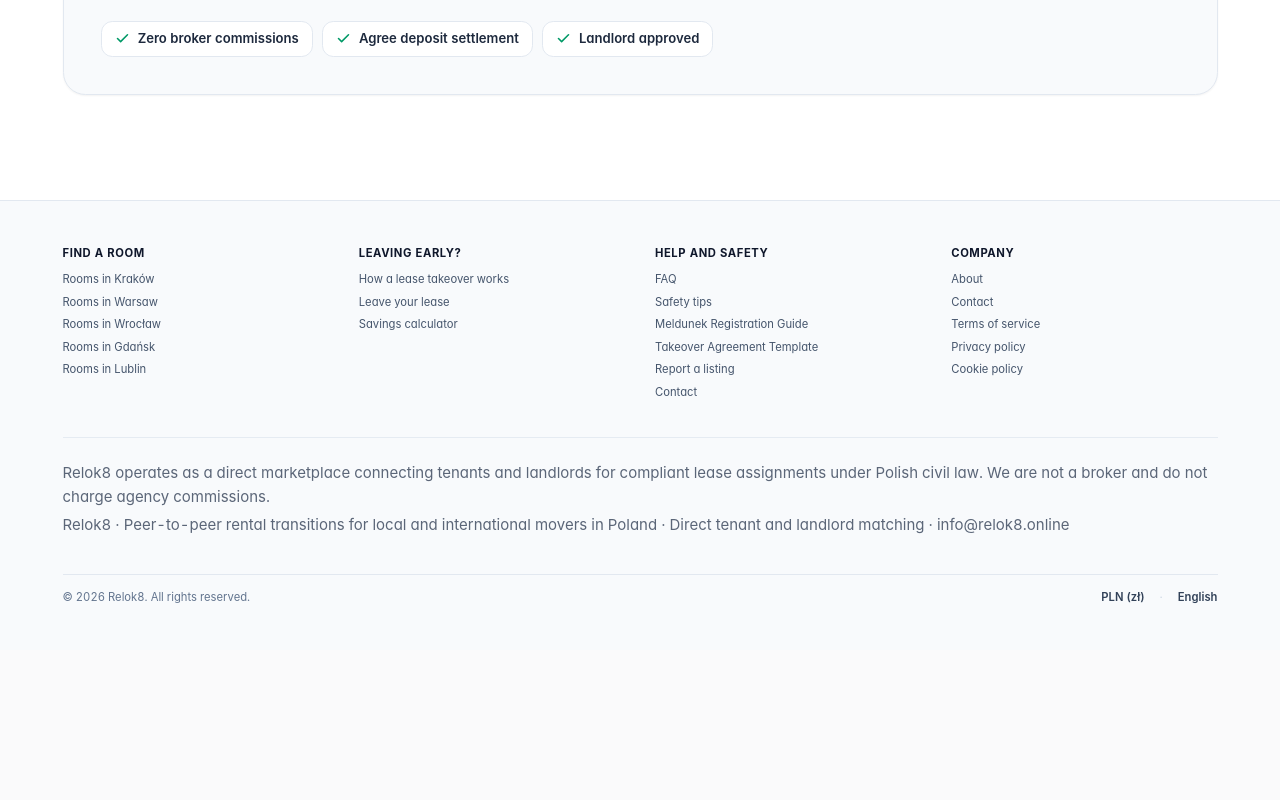
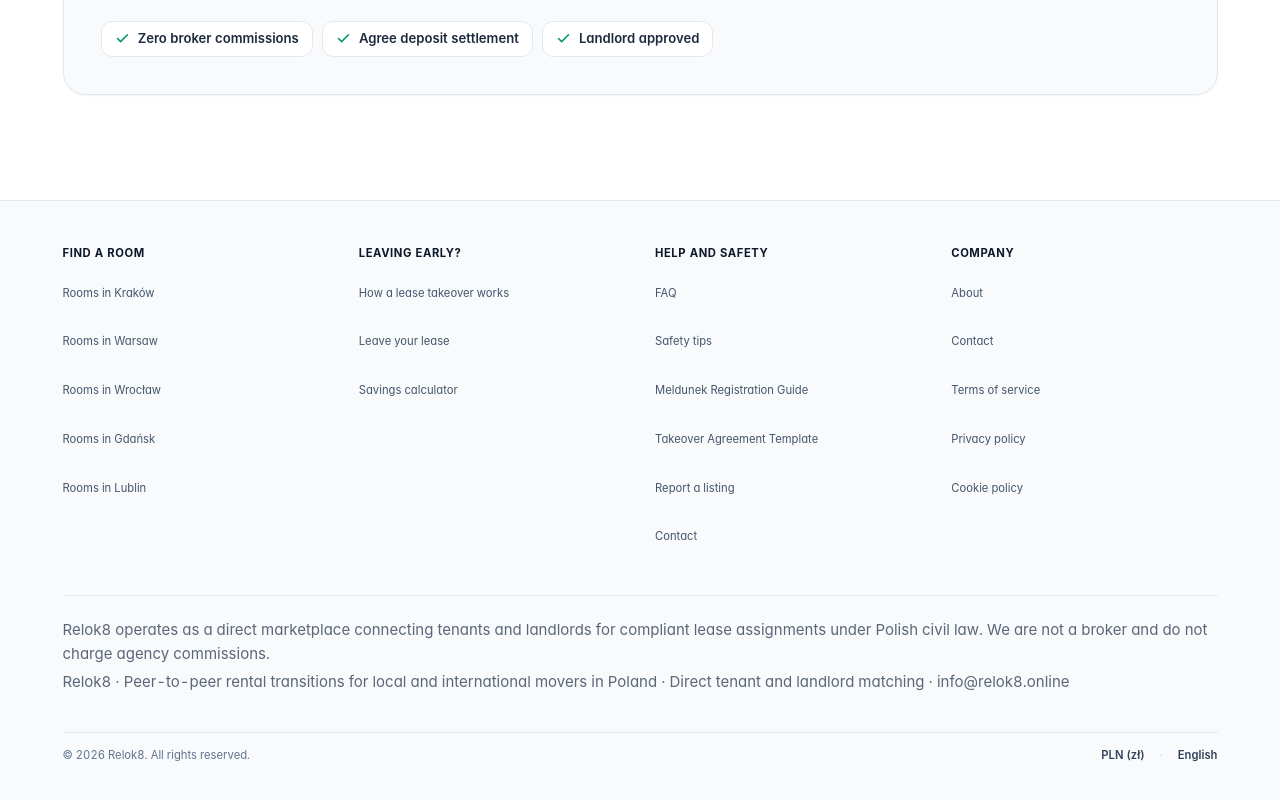
Before and after one commit to indigomate/relok8, a React (Vite) app: page / in a window 1280 px wide. Shown: the part 2489-3289 px from the top of the page. Before the commit the page ends 3139 px from the top, so only its background shows below. Built offline with nearby package versions, Linux system fonts and the light colour scheme; no server answers.

Commit message:
perf: improve first paint, typography or footer accessibility

```diff
--- a/src/components/Footer.tsx
+++ b/src/components/Footer.tsx
@@ -43,7 +43,7 @@ export const Footer: React.FC<FooterProps> = ({
                       e.preventDefault();
                       navigateToCity(city.slug, locale);
                     }}
-                    className="text-slate-600 hover:text-indigo-600 transition-colors block text-left"
+                    className="text-slate-600 hover:text-indigo-600 transition-colors flex items-center min-h-11 text-left focus-visible:outline-2 focus-visible:outline-offset-2 focus-visible:outline-indigo-600"
                   >
                     {locale === 'pl' ? `Pokoje w ${city.name === 'Warsaw' ? 'Warszawie' : city.name === 'Kraków' ? 'Krakowie' : city.name === 'Wrocław' ? 'Wrocławiu' : city.name === 'Gdańsk' ? 'Gdańsku' : 'Lublinie'}` : `Rooms in ${city.name}`}
                   </a>
@@ -62,7 +62,7 @@ export const Footer: React.FC<FooterProps> = ({
                 <a
                   href={`${locale === 'pl' ? '/pl' : ''}/how-it-works`}
                   onClick={(e) => handleLink('/how-it-works', e)}
-                  className="text-slate-600 hover:text-indigo-600 transition-colors block text-left"
+                  className="text-slate-600 hover:text-indigo-600 transition-colors flex items-center min-h-11 text-left focus-visible:outline-2 focus-visible:outline-offset-2 focus-visible:outline-indigo-600"
                 >
                   {strings.footerHowItWorks}
                 </a>
@@ -71,7 +71,7 @@ export const Footer: React.FC<FooterProps> = ({
                 <a
                   href={`${locale === 'pl' ? '/pl' : ''}/leave-your-lease`}
                   onClick={(e) => handleLink('/leave-your-lease', e)}
-                  className="text-slate-600 hover:text-indigo-600 transition-colors block text-left"
+                  className="text-slate-600 hover:text-indigo-600 transition-colors flex items-center min-h-11 text-left focus-visible:outline-2 focus-visible:outline-offset-2 focus-visible:outline-indigo-600"
                 >
                   {strings.footerLeaveLease}
                 </a>
@@ -80,7 +80,7 @@ export const Footer: React.FC<FooterProps> = ({
                 <a
                   href={`${locale === 'pl' ? '/pl' : ''}/savings-calculator`}
                   onClick={(e) => handleLink('/savings-calculator', e)}
-                  className="text-slate-600 hover:text-indigo-600 transition-colors block text-left"
+                  className="text-slate-600 hover:text-indigo-600 transition-colors flex items-center min-h-11 text-left focus-visible:outline-2 focus-visible:outline-offset-2 focus-visible:outline-indigo-600"
                 >
                   {strings.footerSavingsCalc}
                 </a>
@@ -98,7 +98,7 @@ export const Footer: React.FC<FooterProps> = ({
                 <a
                   href={`${locale === 'pl' ? '/pl' : ''}/help`}
                   onClick={(e) => handleLink('/help', e)}
-                  className="text-slate-600 hover:text-indigo-600 transition-colors block text-left"
+                  className="text-slate-600 hover:text-indigo-600 transition-colors flex items-center min-h-11 text-left focus-visible:outline-2 focus-visible:outline-offset-2 focus-visible:outline-indigo-600"
                 >
                   {strings.footerFaq}
                 </a>
@@ -107,7 +107,7 @@ export const Footer: React.FC<FooterProps> = ({
                 <a
                   href={`${locale === 'pl' ? '/pl' : ''}/safety-guide`}
                   onClick={(e) => handleLink('/safety-guide', e)}
-                  className="text-slate-600 hover:text-indigo-600 transition-colors block text-left"
+                  className="text-slate-600 hover:text-indigo-600 transition-colors flex items-center min-h-11 text-left focus-visible:outline-2 focus-visible:outline-offset-2 focus-visible:outline-indigo-600"
                 >
                   {strings.footerSafetyTips}
                 </a>
@@ -116,7 +116,7 @@ export const Footer: React.FC<FooterProps> = ({
                 <a
                   href={`${locale === 'pl' ? '/pl' : ''}/meldunek-guide`}
                   onClick={(e) => handleLink('/meldunek-guide', e)}
-                  className="text-slate-600 hover:text-indigo-600 transition-colors block text-left"
+                  className="text-slate-600 hover:text-indigo-600 transition-colors flex items-center min-h-11 text-left focus-visible:outline-2 focus-visible:outline-offset-2 focus-visible:outline-indigo-600"
                 >
                   {locale === 'pl' ? 'Poradnik meldunku (PESEL)' : 'Meldunek Registration Guide'}
                 </a>
@@ -125,7 +125,7 @@ export const Footer: React.FC<FooterProps> = ({
                 <a
                   href={`${locale === 'pl' ? '/pl' : ''}/cesja-template`}
                   onClick={(e) => handleLink('/cesja-template', e)}
-                  className="text-slate-600 hover:text-indigo-600 transition-colors block text-left"
+                  className="text-slate-600 hover:text-indigo-600 transition-colors flex items-center min-h-11 text-left focus-visible:outline-2 focus-visible:outline-offset-2 focus-visible:outline-indigo-600"
                 >
                   {locale === 'pl' ? 'Wzór uzgodnienia przejęcia' : 'Takeover Agreement Template'}
                 </a>
@@ -137,7 +137,7 @@ export const Footer: React.FC<FooterProps> = ({
                     e.preventDefault();
                     if (onOpenReportListing) onOpenReportListing();
                   }}
-                  className="text-slate-600 hover:text-indigo-600 transition-colors block text-left"
+                  className="text-slate-600 hover:text-indigo-600 transition-colors flex items-center min-h-11 text-left focus-visible:outline-2 focus-visible:outline-offset-2 focus-visible:outline-indigo-600"
                 >
                   {strings.footerReportListing}
                 </a>
@@ -145,7 +145,7 @@ export const Footer: React.FC<FooterProps> = ({
               <li>
                 <a
                   href="mailto:info@relok8.online"
-                  className="text-slate-600 hover:text-indigo-600 transition-colors block text-left"
+                  className="text-slate-600 hover:text-indigo-600 transition-colors flex items-center min-h-11 text-left focus-visible:outline-2 focus-visible:outline-offset-2 focus-visible:outline-indigo-600"
                 >
                   {strings.footerContact}
                 </a>
@@ -163,7 +163,7 @@ export const Footer: React.FC<FooterProps> = ({
                 <a
                   href={`${locale === 'pl' ? '/pl' : ''}/how-it-works`}
                   onClick={(e) => handleLink('/how-it-works', e)}
-                  className="text-slate-600 hover:text-indigo-600 transition-colors block text-left"
+                  className="text-slate-600 hover:text-indigo-600 transition-colors flex items-center min-h-11 text-left focus-visible:outline-2 focus-visible:outline-offset-2 focus-visible:outline-indigo-600"
                 >
                   {strings.footerAbout}
                 </a>
@@ -171,7 +171,7 @@ export const Footer: React.FC<FooterProps> = ({
               <li>
                 <a
                   href="mailto:info@relok8.online"
-                  className="text-slate-600 hover:text-indigo-600 transition-colors block text-left"
+                  className="text-slate-600 hover:text-indigo-600 transition-colors flex items-center min-h-11 text-left focus-visible:outline-2 focus-visible:outline-offset-2 focus-visible:outline-indigo-600"
                 >
                   {strings.footerContact}
                 </a>
@@ -180,7 +180,7 @@ export const Footer: React.FC<FooterProps> = ({
                 <a
                   href={`${locale === 'pl' ? '/pl' : ''}/legal/terms`}
                   onClick={(e) => handleLink('/legal/terms', e)}
-                  className="text-slate-600 hover:text-indigo-600 transition-colors block text-left"
+                  className="text-slate-600 hover:text-indigo-600 transition-colors flex items-center min-h-11 text-left focus-visible:outline-2 focus-visible:outline-offset-2 focus-visible:outline-indigo-600"
                 >
                   {strings.footerTerms}
                 </a>
@@ -189,7 +189,7 @@ export const Footer: React.FC<FooterProps> = ({
                 <a
                   href={`${locale === 'pl' ? '/pl' : ''}/legal/privacy`}
                   onClick={(e) => handleLink('/legal/privacy', e)}
-                  className="text-slate-600 hover:text-indigo-600 transition-colors block text-left"
+                  className="text-slate-600 hover:text-indigo-600 transition-colors flex items-center min-h-11 text-left focus-visible:outline-2 focus-visible:outline-offset-2 focus-visible:outline-indigo-600"
                 >
                   {strings.footerPrivacy}
                 </a>
@@ -198,7 +198,7 @@ export const Footer: React.FC<FooterProps> = ({
                 <a
                   href={`${locale === 'pl' ? '/pl' : ''}/legal/cookies`}
                   onClick={(e) => handleLink('/legal/cookies', e)}
-                  className="text-slate-600 hover:text-indigo-600 transition-colors block text-left"
+                  className="text-slate-600 hover:text-indigo-600 transition-colors flex items-center min-h-11 text-left focus-visible:outline-2 focus-visible:outline-offset-2 focus-visible:outline-indigo-600"
                 >
                   {strings.footerCookies}
                 </a>
@@ -211,7 +211,7 @@ export const Footer: React.FC<FooterProps> = ({
         {/* Short Legal Notice (§4.6 and §9) */}
         <div className="pt-6 border-t border-slate-200/80 text-[11px] text-slate-500 leading-relaxed">
           <p>{strings.footerLegalNotice}</p>
-          <p className="mt-1 text-slate-400">
+          <p className="mt-1 text-slate-600">
             Relok8 · Peer-to-peer rental transitions for local and international movers in Poland · Direct tenant and landlord matching · info@relok8.online
           </p>
         </div>
```
